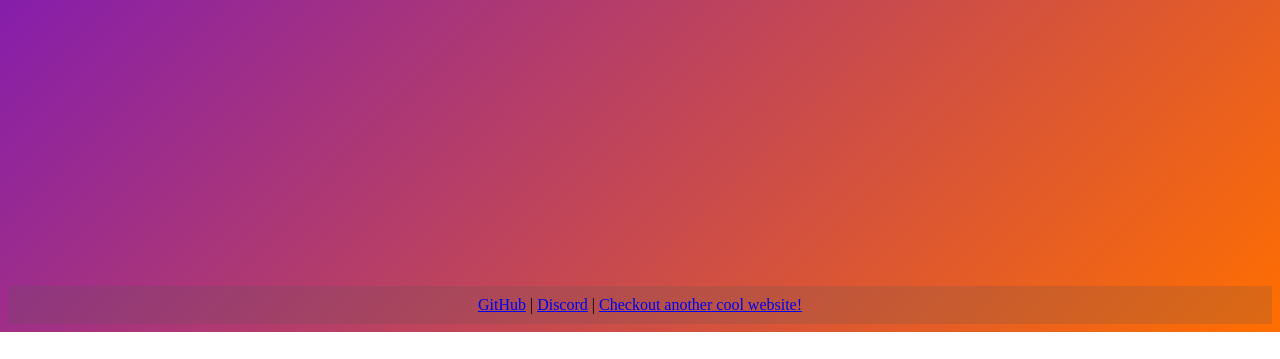
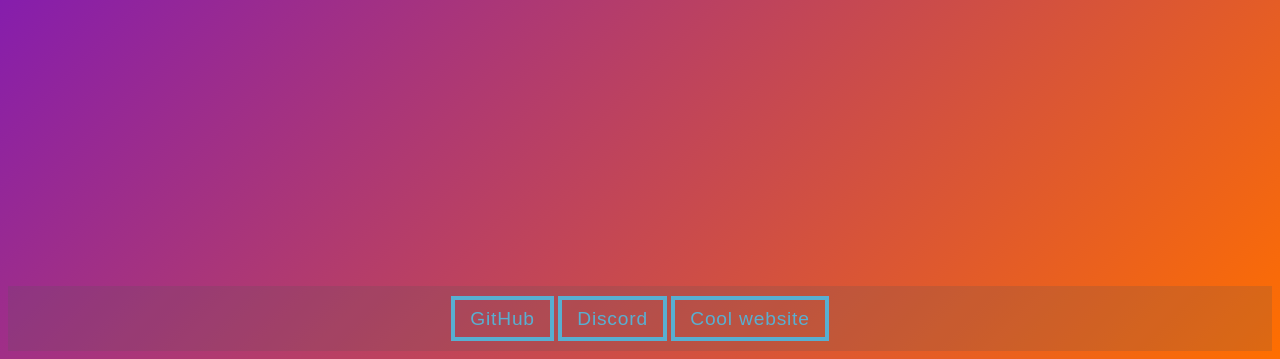
Before and after one commit to PassiHD2004/phoenixts.eu, a plain HTML site: page index.html in a window 1280 px wide. Shown: the part 591-950 px from the top of the page. Before the commit the page ends 923 px from the top, so only its background shows below. Drawn offline with Linux system fonts and the light colour scheme.

Commit message:
feat: style footer section and add cool website
Signed-off-by: PassiHD <passihd2004@gmail.com>

```diff
--- a/index.html
+++ b/index.html
@@ -21,8 +21,9 @@
 </body>
 <footer>
     <div class="footer-box">
-        <a href="https://github.com/PassiHD2004">GitHub</a> | <a href="https://discord.gg/atQhEV9">Discord</a> |
-        <a href="https://foxes4life.net">Checkout another cool website!</a>
+        <button class="btn draw-border" onclick="window.location='https://github.com/PassiHD2004';" value="click here">GitHub</button>
+        <button class="btn draw-border" onclick="window.location='https://discord.gg/atQhEV9';" value="click here">Discord</button>
+        <button class="btn draw-border" onclick="window.location='https://rooot.gay';" value="click here">Cool website</button>
     </div>
 </footer>
 </html>
--- a/style.css
+++ b/style.css
@@ -80,6 +80,7 @@ body {
     padding: 10px;
     text-align: center;
 }
+
 h1 {
     text-align:center;
     font-size:3em;
```
